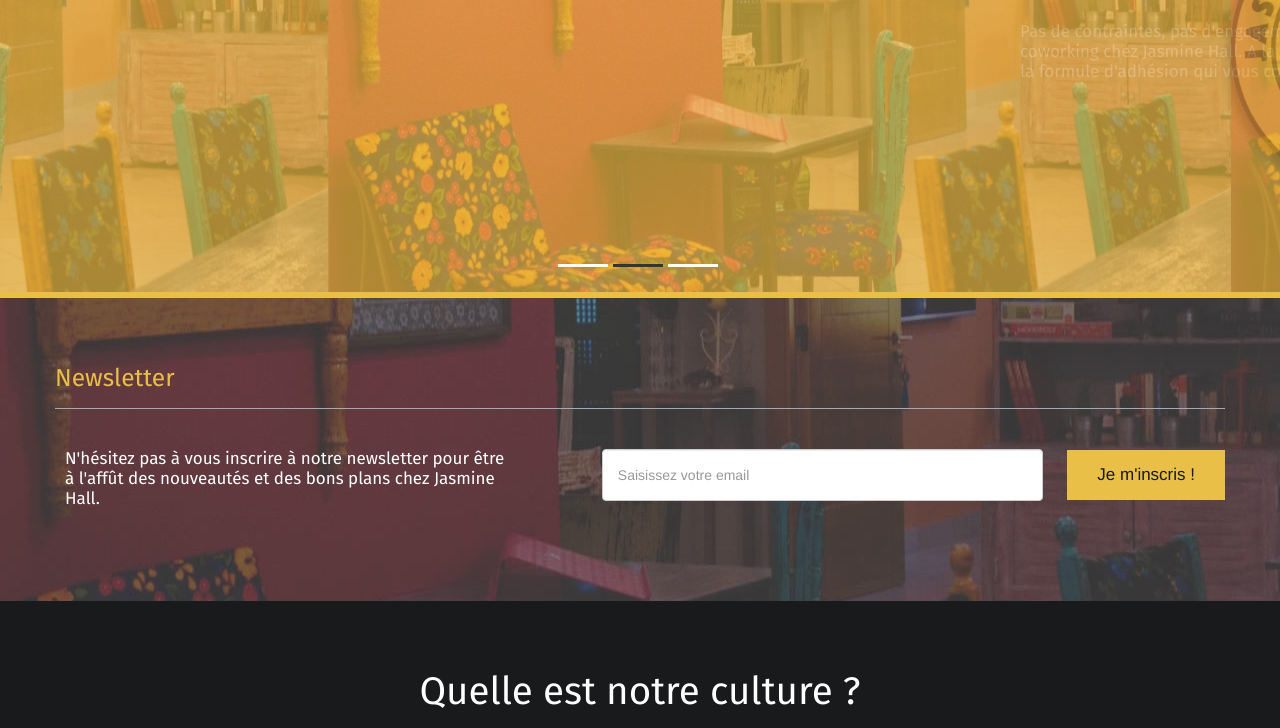
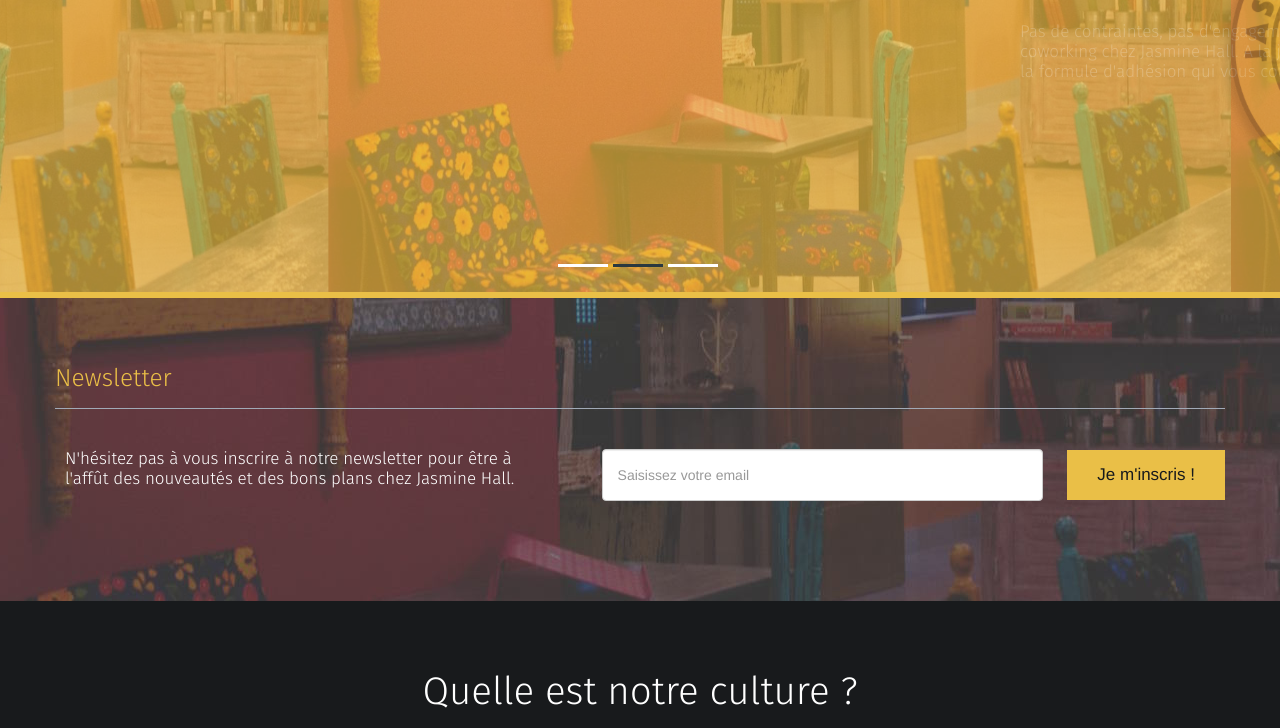
Before and after one commit to akramdhane/jasminehall.org, a plain HTML site: page index.html in a window 1280 px wide. Shown: the part 348-1076 px from the top of the page. Drawn offline with Linux system fonts and the light colour scheme; some packages are replaced by stand-ins of ours; animation ran at ten frames a second.

Commit message:
Update index.html

```diff
--- a/index.html
+++ b/index.html
@@ -19,7 +19,7 @@
 
         <title>Jasmine Hall - the coworking lifestyle</title>
         <!-- Load Roboto font -->
-	<link href="https://fonts.googleapis.com/css2?family=Fira+Sans&display=swap" rel="stylesheet">
+	<link href="https://fonts.googleapis.com/css2?family=Fira+Sans:wght@300&display=swap" rel="stylesheet">
         <link href='http://fonts.googleapis.com/css?family=Roboto:400,300,700&amp;subset=latin,latin-ext' rel='stylesheet' type='text/css'>
         <!-- Load css styles -->
         <link rel="stylesheet" type="text/css" href="css/bootstrap.css" />
```
